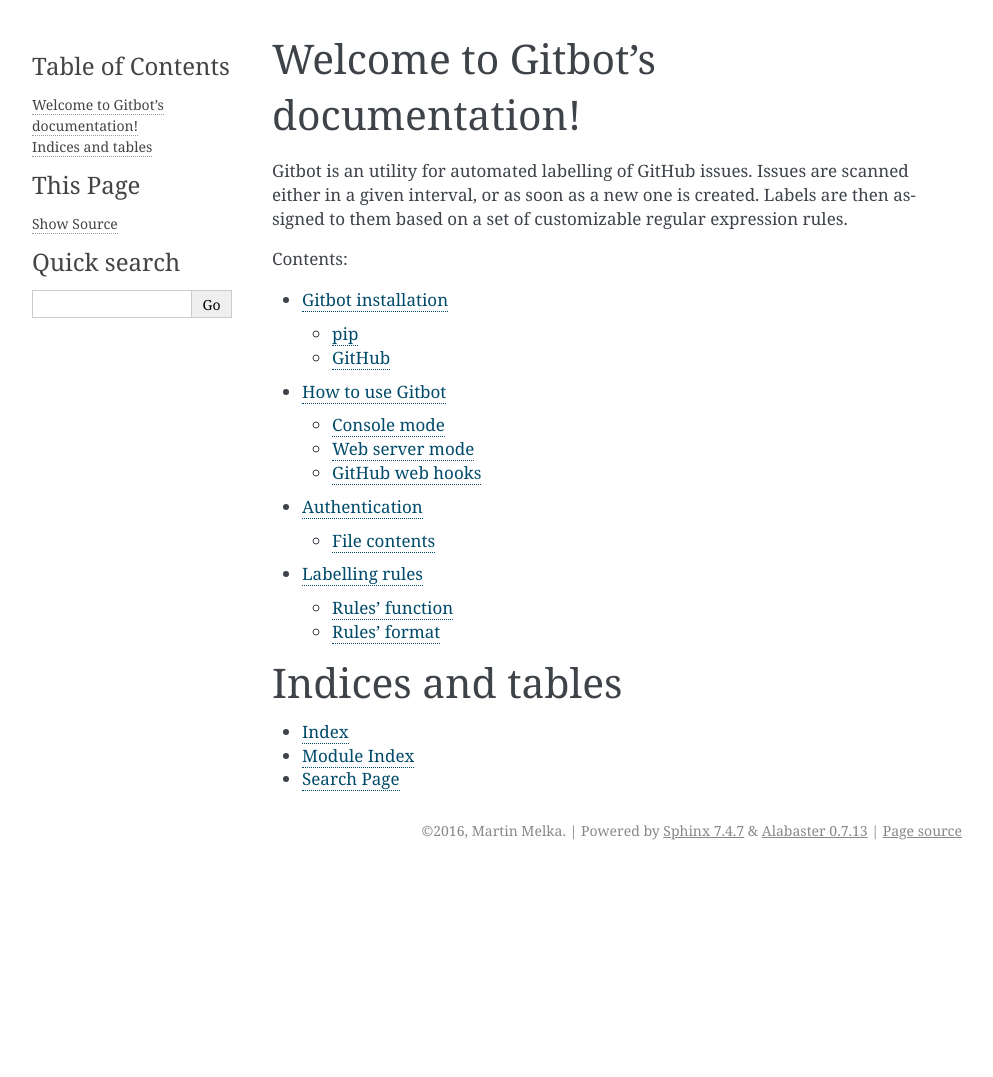
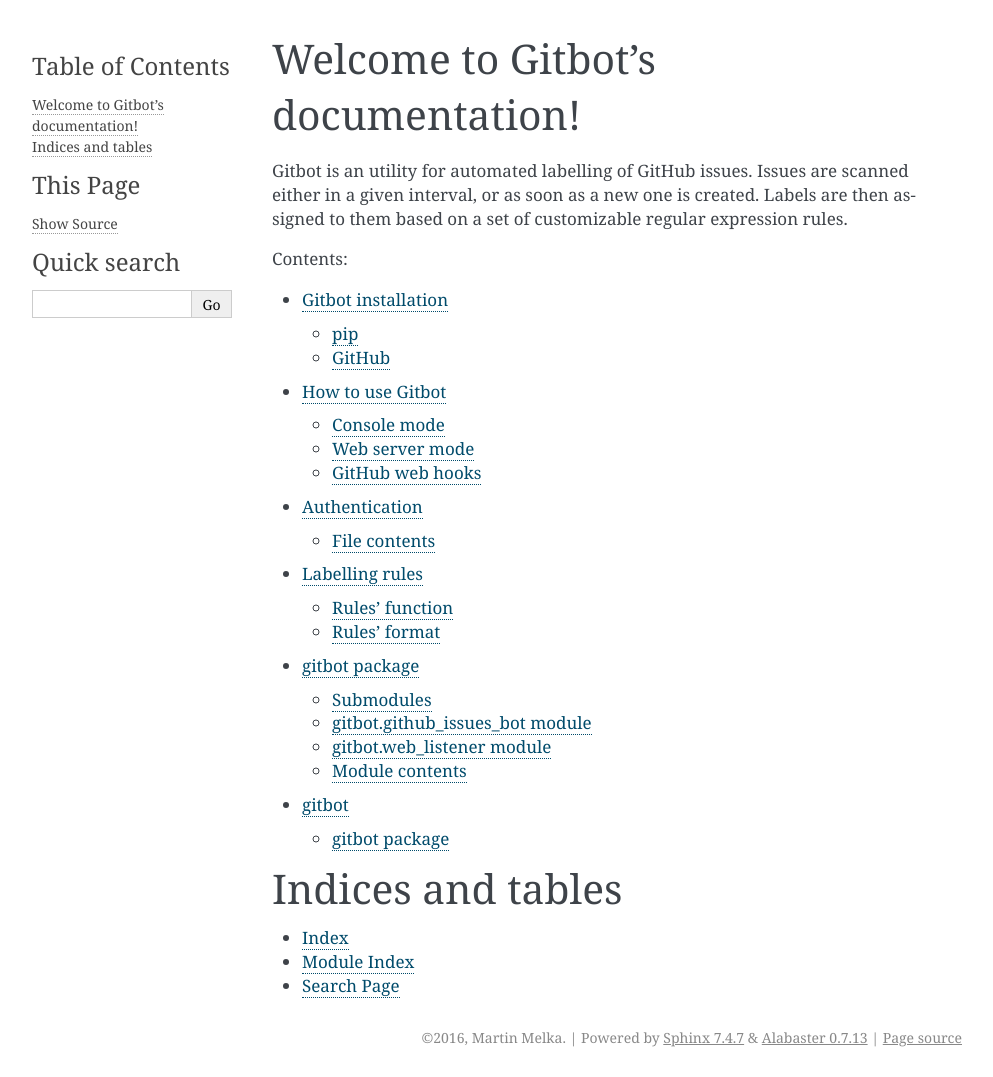
Before and after one commit to melkamar/gitbot, a Sphinx documentation site: the page built from docs/index.rst, in a window 1280 px wide. Shown: the whole page, without its empty margins (148-1141 px from the left). Built offline with Sphinx 7.4.7, drawn with Linux system fonts in a browser that asks for light colours; before the commit the page ends 900 px from its top, so only the background shows below that.

Commit message:
Add autodoc to index listing

```diff
--- a/docs/index.rst
+++ b/docs/index.rst
@@ -20,6 +20,9 @@
    authentication
    rules
 
+   source/gitbot
+   source/modules
+
 
 
 Indices and tables
```
